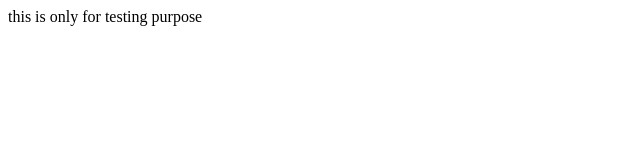
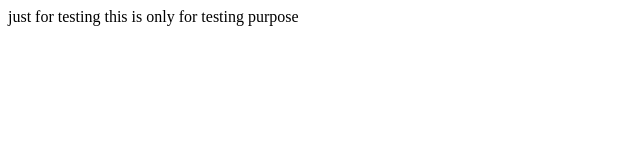
Before and after one commit to vbp2610/trunk, a plain HTML site: page test.html in a window 1280 px wide. Shown: the whole page, without its empty margins (0-640 px from the left). Drawn offline with Linux system fonts and the light colour scheme.

Commit message:
just for testing

```diff
--- a/test.html
+++ b/test.html
@@ -1,5 +1,5 @@
 <html>
 <body>
-this is only for testing purpose
+just for testing this is only for testing purpose
 </body>
 </html>
```
